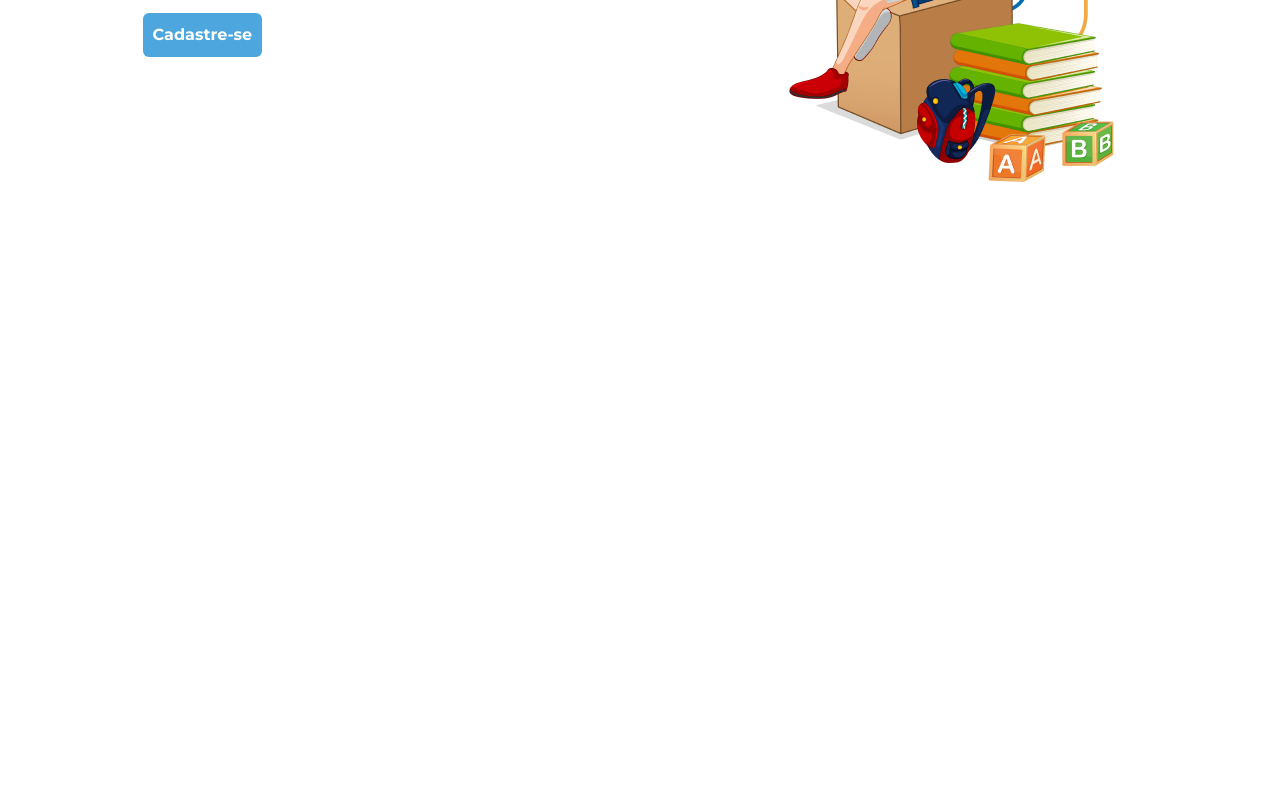
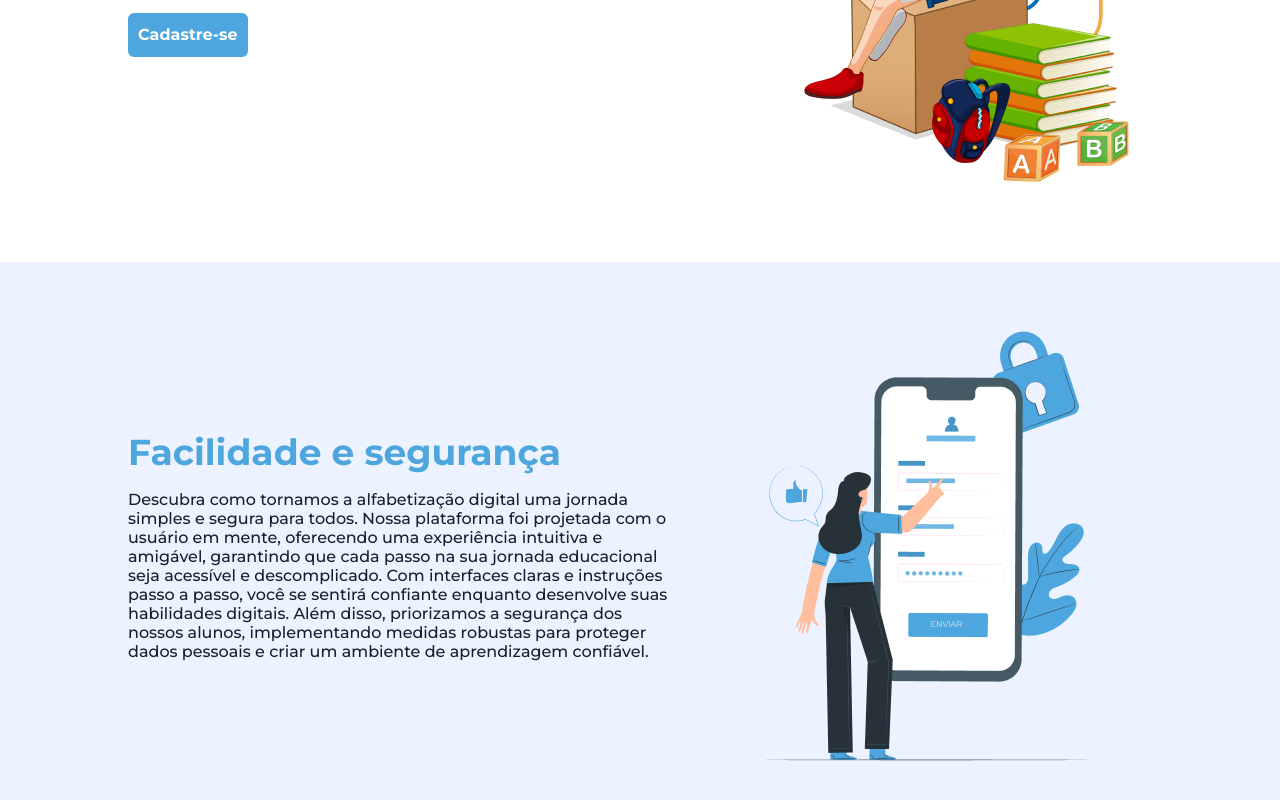
Before and after one commit to andr3felipe/alfabetizAi-react, a React (Vite) app: page / in a window 1280 px wide. Shown: the part 444-1244 px from the top of the page. Before the commit the page ends 800 px from the top, so only its background shows below. Built offline with nearby package versions, Linux system fonts and the light colour scheme.

Commit message:
add: third section

```diff
--- a/src/pages/app/Home/index.tsx
+++ b/src/pages/app/Home/index.tsx
@@ -1,6 +1,7 @@
 import * as S from "./styles";
 import NavButton from "../../../components/NavButton";
 import kidReading from "../../../assets/kid-reading.png";
+import womanPhone from "../../../assets/woman-phone.png";
 
 export const Home = () => {
   return (
@@ -8,10 +9,7 @@ export const Home = () => {
       <S.SectionContainer>
         <S.Hero>
           <div>
-            <h1>
-              Transforme seu futuro,
-              <br /> aprenda online agora!
-            </h1>
+            <h1>Transforme seu futuro, aprenda online agora!</h1>
             <S.Paragraph>
               Transforme seu futuro com educação de qualidade. Inscreva-se!
             </S.Paragraph>
@@ -31,6 +29,31 @@ export const Home = () => {
           </div>
         </S.Hero>
       </S.SectionContainer>
+
+      <S.FacilityAndSecurity>
+        <S.SectionContainer>
+          <div>
+            <S.Heading color="blue-light">Facilidade e segurança</S.Heading>
+            <S.Paragraph>
+              Descubra como tornamos a alfabetização digital uma jornada simples
+              e segura para todos. Nossa plataforma foi projetada com o usuário
+              em mente, oferecendo uma experiência intuitiva e amigável,
+              garantindo que cada passo na sua jornada educacional seja
+              acessível e descomplicado. Com interfaces claras e instruções
+              passo a passo, você se sentirá confiante enquanto desenvolve suas
+              habilidades digitais. Além disso, priorizamos a segurança dos
+              nossos alunos, implementando medidas robustas para proteger dados
+              pessoais e criar um ambiente de aprendizagem confiável.
+            </S.Paragraph>
+          </div>
+          <div>
+            <img
+              src={womanPhone}
+              alt="Mulher de cabelos pretos, blusa azul e calça preta, mexendo em um telefone smarthphone gigante."
+            />
+          </div>
+        </S.SectionContainer>
+      </S.FacilityAndSecurity>
     </S.Container>
   );
 };
--- a/src/pages/app/Home/styles.ts
+++ b/src/pages/app/Home/styles.ts
@@ -13,8 +13,21 @@ export const Container = styled.main``;
 export const SectionContainer = styled.div`
   max-width: 1440px;
   margin: 0 auto;
-  margin-top: 3rem;
-  padding: 1rem;
+  padding: 4rem 8rem;
+
+  @media (max-width: 768px) {
+    padding: 1rem 2rem;
+  }
+`;
+
+export const Heading = styled.h2<Heading>`
+  font-size: 2.25rem;
+  color: ${(props) => props.theme[props.color]};
+`;
+
+export const Paragraph = styled.p<Paragraph>`
+  color: ${(props) => props.theme[props.color || "blue-dark"]};
+  font-weight: 500;
 `;
 
 export const Hero = styled.section`
@@ -25,6 +38,9 @@ export const Hero = styled.section`
   gap: 2rem;
 
   div:first-of-type {
+    flex: 1;
+    flex-basis: 25rem;
+
     > h1 {
       color: ${(props) => props.theme["yellow"]};
       font-size: 2.25rem;
@@ -47,12 +63,30 @@ export const Hero = styled.section`
   }
 `;
 
-export const Heading = styled.h2<Heading>`
-  font-size: 2.25rem;
-  color: ${(props) => props.theme[props.color]};
+export const FacilityAndSecurity = styled.section`
+  > div {
+    display: flex;
+    align-items: center;
+    justify-content: center;
+    flex-flow: row wrap-reverse;
+    gap: 2rem;
+  }
+
+  background-color: ${(props) => props.theme.background};
+
+  div:first-of-type {
+    flex: 1;
+    flex-basis: 25rem;
+
+    > p {
+      margin-top: 1rem;
+      max-width: 37.5rem;
+    }
+  }
+
+  div:nth-of-type(2) {
+    > img {
+      max-width: 100%;
+    }
+  }
 `;
-
-export const Paragraph = styled.p<Paragraph>`
-  color: ${(props) => props.theme[props.color || "blue-dark"]};
-  font-weight: 500;
-`;
```
Also changed, not shown: src/assets/woman-phone.png (added).
